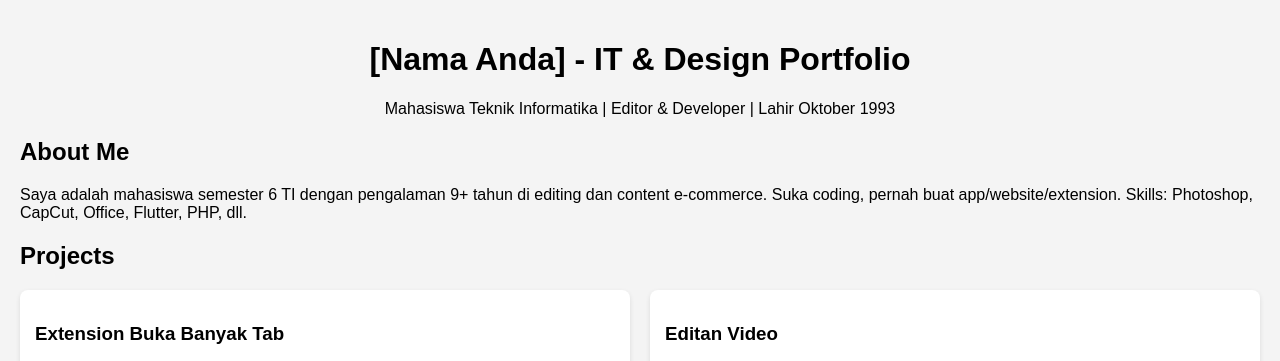
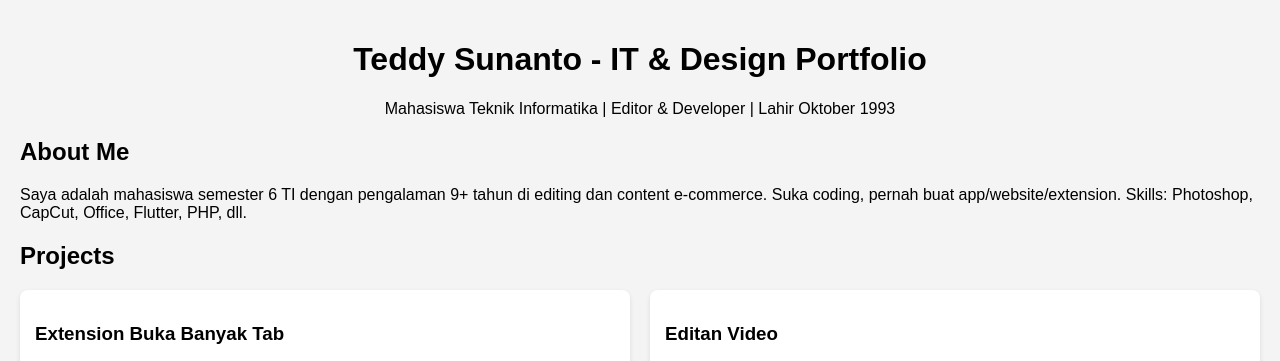
Before and after one commit to mars2510/Portofolio, a plain HTML site: page index.html in a window 1280 px wide. Shown: the top 361 px of the page. Drawn offline with Linux system fonts and the light colour scheme.

Commit message:
Update index.html

```diff
--- a/index.html
+++ b/index.html
@@ -7,7 +7,7 @@
 </head>
 <body>
     <header>
-        <h1>[Nama Anda] - IT & Design Portfolio</h1>
+        <h1>Teddy Sunanto - IT & Design Portfolio</h1>
         <p>Mahasiswa Teknik Informatika | Editor & Developer | Lahir Oktober 1993</p>
     </header>
     <section id="about">
```
